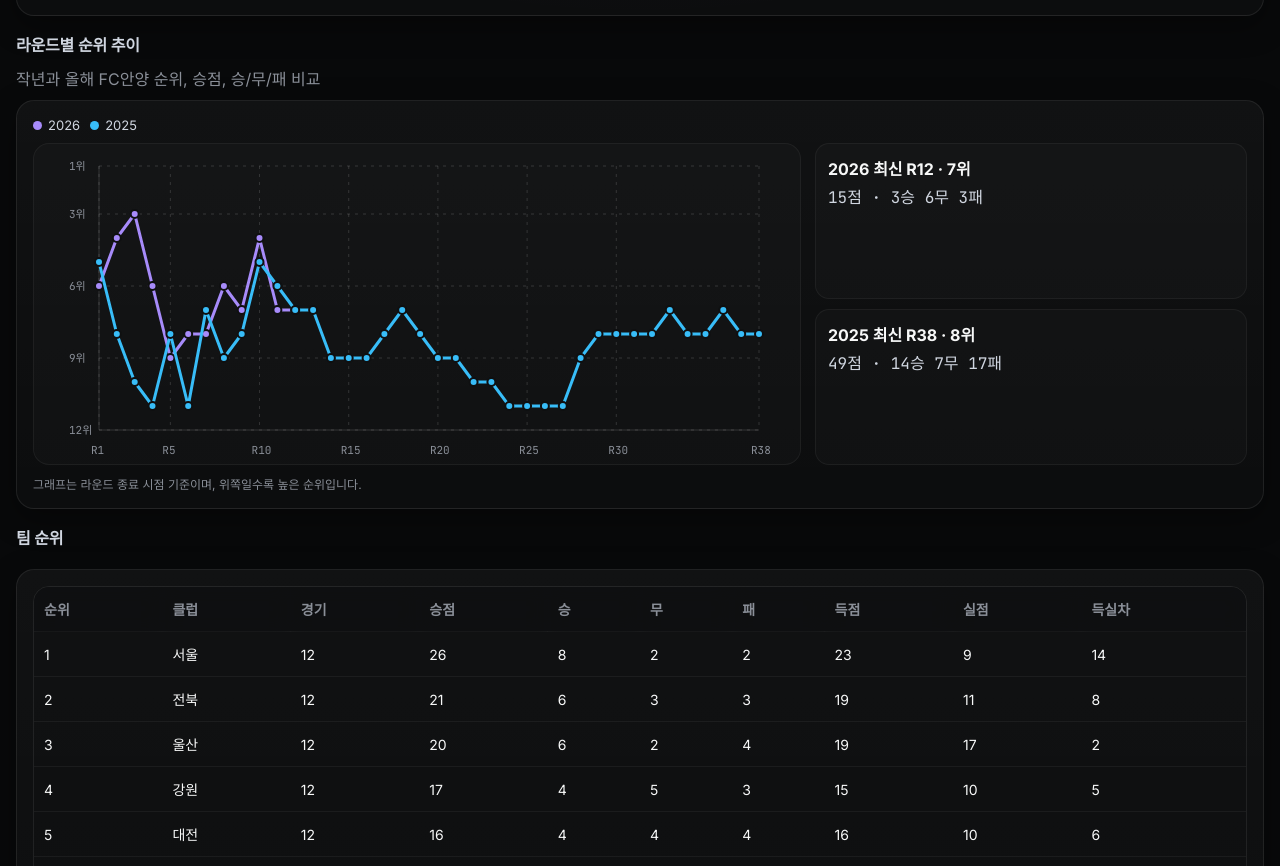
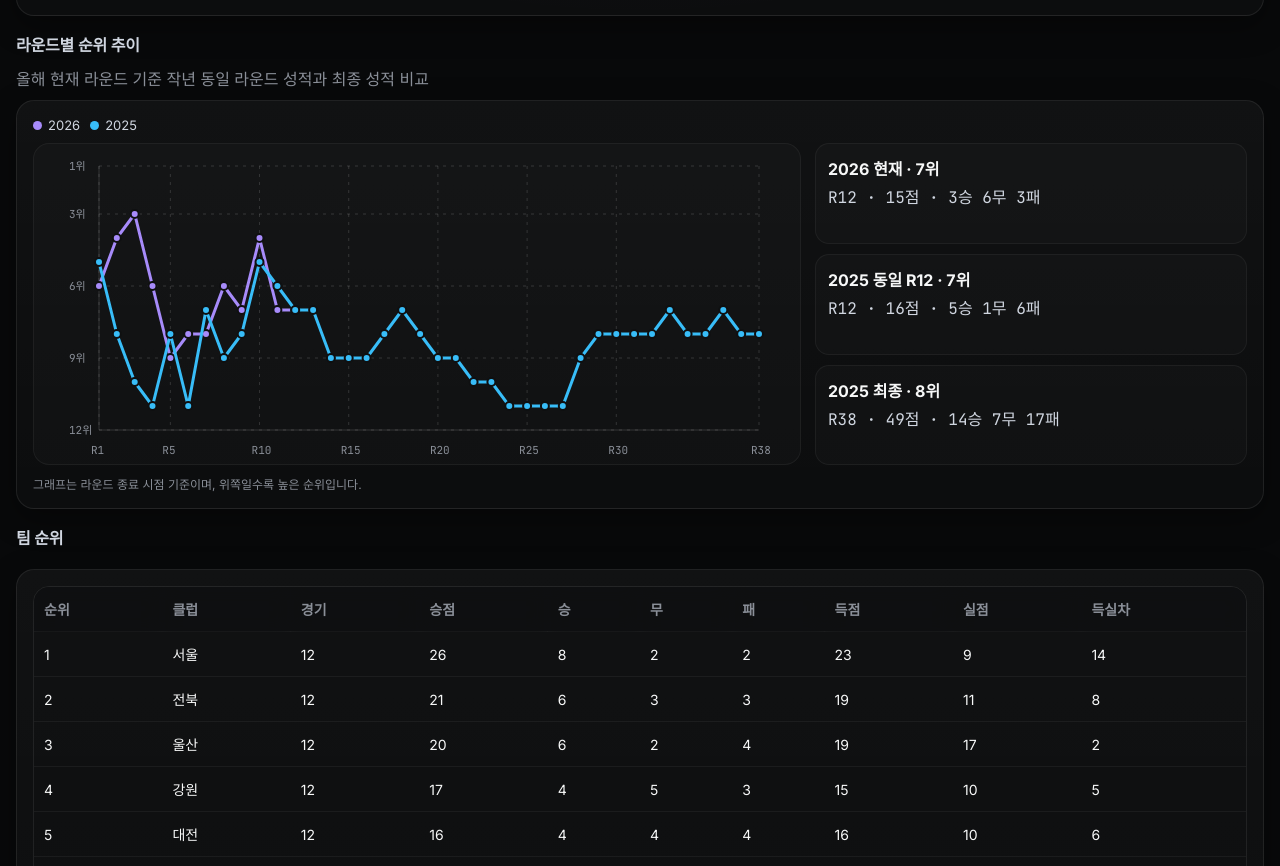
Before and after one commit to jerugo/fc-anyang-pages, a website: page dist/index.html in a window 1280 px wide. Shown: the part 916-1782 px from the top of the page. Drawn offline with Linux system fonts and the light colour scheme.

Commit message:
feat: show last year same-round record (#26)

```diff
--- a/dist/index.html
+++ b/dist/index.html
@@ -207,7 +207,7 @@
       <div class="section-head">
         <div>
           <h2 class="section-title">라운드별 순위 추이</h2>
-          <p>작년과 올해 FC안양 순위, 승점, 승/무/패 비교</p>
+          <p>올해 현재 라운드 기준 작년 동일 라운드 성적과 최종 성적 비교</p>
         </div>
       </div>
       <div class="card panel">
@@ -1983,13 +1983,25 @@
         </svg>
       `;
 
-      summary.innerHTML = series.map(s => {
-        const latest = [...s.rows].sort((a, b) => a.round - b.round).at(-1);
+      const currentLatest = [...(roundProgress['2026'] || [])].sort((a, b) => a.round - b.round).at(-1);
+      const previousRows = [...(roundProgress['2025'] || [])].sort((a, b) => a.round - b.round);
+      const previousSameRound = currentLatest
+        ? previousRows.find(row => row.round === currentLatest.round)
+        : null;
+      const previousLatest = previousRows.at(-1);
+      const summaryRows = [
+        { label: '2026 현재', row: currentLatest },
+        { label: currentLatest ? `2025 동일 R${currentLatest.round}` : '2025 동일 라운드', row: previousSameRound },
+        { label: '2025 최종', row: previousLatest },
+      ];
+
+      summary.innerHTML = summaryRows.map(item => {
+        const latest = item.row;
         if (!latest) return '';
         return `
           <div class="trend-card">
-            <strong>${s.year} 최신 R${latest.round} · ${latest.rank}위</strong>
-            <div class="mono">${latest.points}점 · ${latest.win}승 ${latest.draw}무 ${latest.loss}패</div>
+            <strong>${item.label} · ${latest.rank}위</strong>
+            <div class="mono">R${latest.round} · ${latest.points}점 · ${latest.win}승 ${latest.draw}무 ${latest.loss}패</div>
           </div>
         `;
       }).join('');
```
